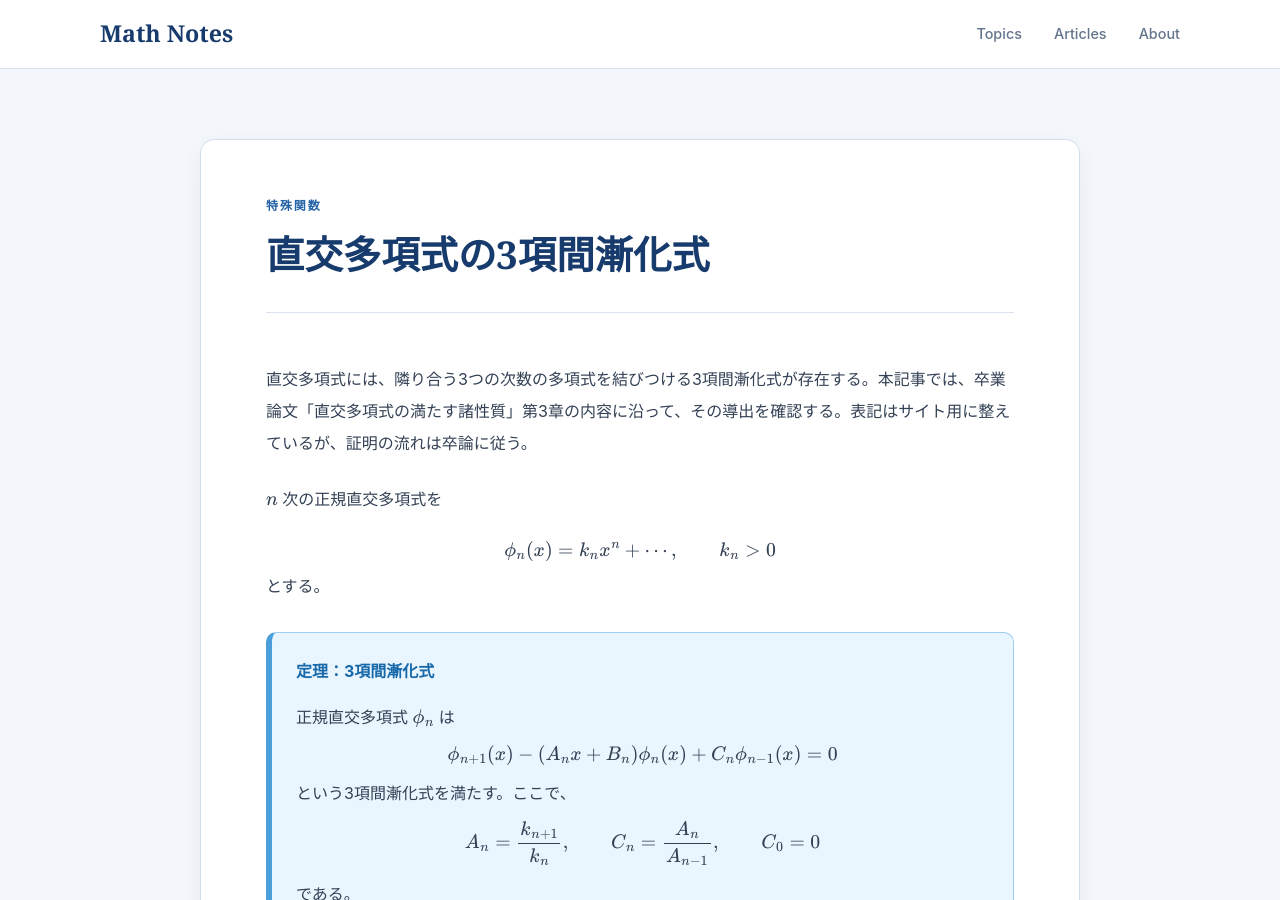
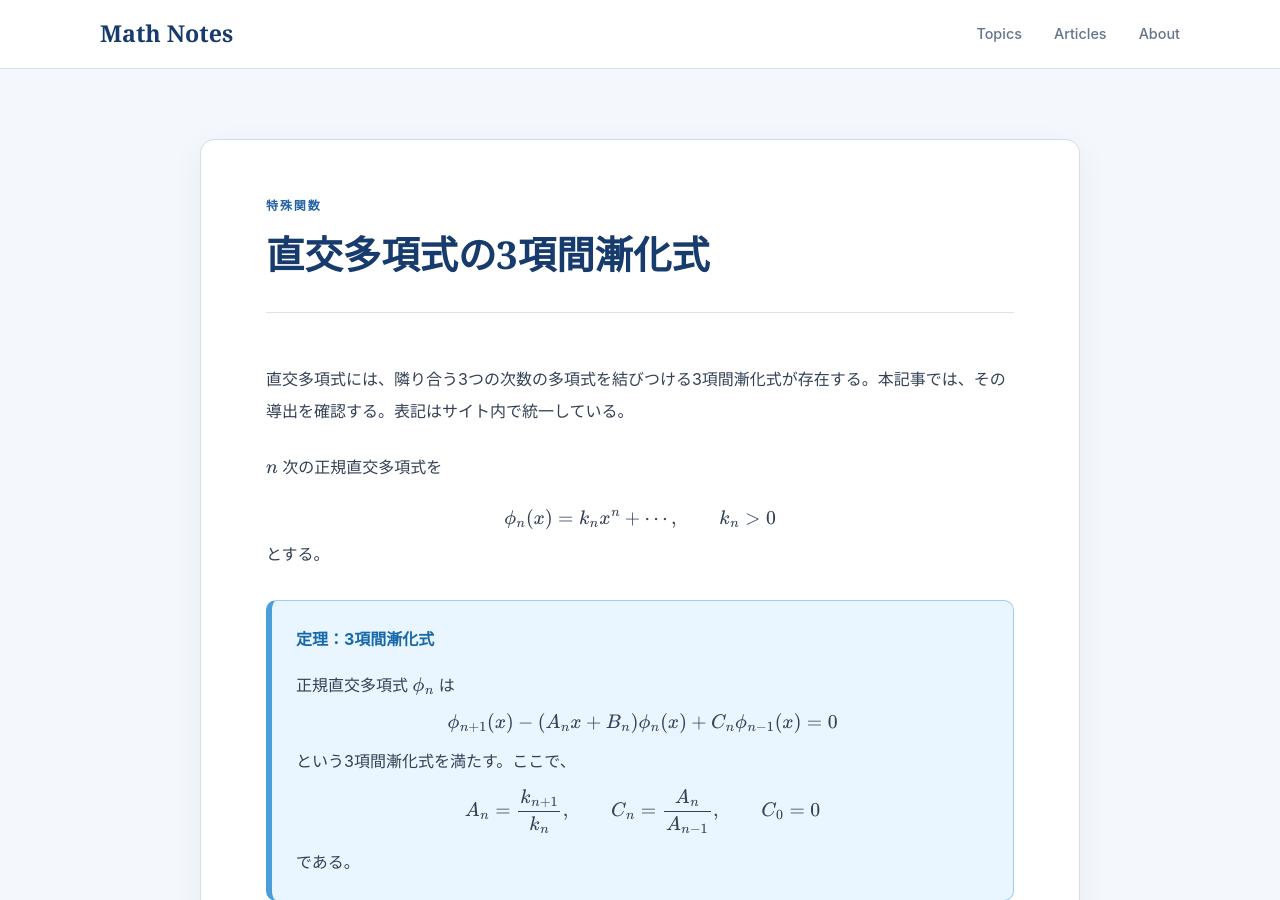
Before and after one commit to koukano/koukano.github.io, a Jekyll site: the page built from articles/three-term-recurrence.md, in a window 1280 px wide and 900 px high. Built offline with Jekyll 4.4.1, drawn with Linux system fonts in a browser that asks for light colours.

Commit message:
Remove thesis references from article text

```diff
--- a/articles/three-term-recurrence.md
+++ b/articles/three-term-recurrence.md
@@ -5,7 +5,7 @@ category: "special-functions"
 category_label: "特殊関数"
 ---
 
-直交多項式には、隣り合う3つの次数の多項式を結びつける3項間漸化式が存在する。本記事では、卒業論文「直交多項式の満たす諸性質」第3章の内容に沿って、その導出を確認する。表記はサイト用に整えているが、証明の流れは卒論に従う。
+直交多項式には、隣り合う3つの次数の多項式を結びつける3項間漸化式が存在する。本記事では、その導出を確認する。表記はサイト内で統一している。
 
 $n$ 次の正規直交多項式を
 
```
